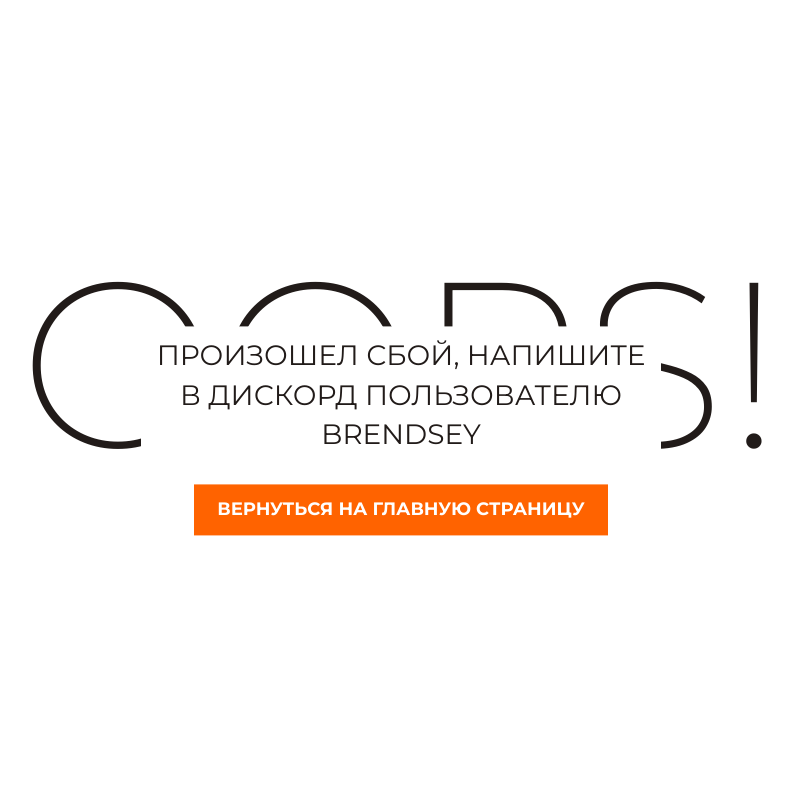
After one commit to postman17/test-task-for-zip-sale, a Django app: page /payments/failed/ in a window 1280 px wide. The commit adds this page. Shown: the whole page, without its empty margins (239-1032 px from the left). Run offline with Django 3.2, Linux system fonts and the light colour scheme.

Commit message:
Added success and failed pages

```diff
--- a/rubicon/core/templates/core/components/_footer.html
+++ b/rubicon/core/templates/core/components/_footer.html
@@ -29,5 +29,6 @@
         <div class="container">
             Made by Brendsey
         </div>
+        <a href="//freekassa.ru/" style="margin-right: 15px;"><img src="//www.free-kassa.ru/img/fk_btn/16.png" title="Приём оплаты на сайте картами"></a>
     </div>
 </footer>
--- /dev/null
+++ b/rubicon/payments/templates/payments/failed.html
@@ -0,0 +1,143 @@
+<!DOCTYPE html>
+<html lang="en">
+
+<head>
+	<meta charset="utf-8">
+	<meta http-equiv="X-UA-Compatible" content="IE=edge">
+	<meta name="viewport" content="width=device-width, initial-scale=1">
+
+	<title>404 HTML Template by Colorlib</title>
+
+	<link href="https://fonts.googleapis.com/css?family=Montserrat:200,400,700" rel="stylesheet">
+
+	<link type="text/css" rel="stylesheet" href="css/style.css" />
+
+</head>
+
+<body>
+<style>
+    * {
+  -webkit-box-sizing: border-box;
+          box-sizing: border-box;
+}
+
+body {
+  padding: 0;
+  margin: 0;
+}
+
+#notfound {
+  position: relative;
+  height: 100vh;
+}
+
+#notfound .notfound {
+  position: absolute;
+  left: 50%;
+  top: 50%;
+  -webkit-transform: translate(-50%, -50%);
+      -ms-transform: translate(-50%, -50%);
+          transform: translate(-50%, -50%);
+}
+
+.notfound {
+  max-width: 520px;
+  width: 100%;
+  line-height: 1.4;
+  text-align: center;
+}
+
+.notfound .notfound-404 {
+  position: relative;
+  height: 200px;
+  margin: 0px auto 20px;
+  z-index: -1;
+}
+
+.notfound .notfound-404 h1 {
+  font-family: 'Montserrat', sans-serif;
+  font-size: 236px;
+  font-weight: 200;
+  margin: 0px;
+  color: #211b19;
+  text-transform: uppercase;
+  position: absolute;
+  left: 50%;
+  top: 50%;
+  -webkit-transform: translate(-50%, -50%);
+      -ms-transform: translate(-50%, -50%);
+          transform: translate(-50%, -50%);
+}
+
+.notfound .notfound-404 h2 {
+  font-family: 'Montserrat', sans-serif;
+  font-size: 28px;
+  font-weight: 400;
+  text-transform: uppercase;
+  color: #211b19;
+  background: #fff;
+  padding: 10px 5px;
+  margin: auto;
+  display: inline-block;
+  position: absolute;
+  bottom: 0px;
+  left: 0;
+  right: 0;
+}
+
+.notfound a {
+  font-family: 'Montserrat', sans-serif;
+  display: inline-block;
+  font-weight: 700;
+  text-decoration: none;
+  color: #fff;
+  text-transform: uppercase;
+  padding: 13px 23px;
+  background: #ff6300;
+  font-size: 18px;
+  -webkit-transition: 0.2s all;
+  transition: 0.2s all;
+}
+
+.notfound a:hover {
+  color: #ff6300;
+  background: #211b19;
+}
+
+@media only screen and (max-width: 767px) {
+  .notfound .notfound-404 h1 {
+    font-size: 148px;
+  }
+}
+
+@media only screen and (max-width: 480px) {
+  .notfound .notfound-404 {
+    height: 148px;
+    margin: 0px auto 10px;
+  }
+  .notfound .notfound-404 h1 {
+    font-size: 86px;
+  }
+  .notfound .notfound-404 h2 {
+    font-size: 16px;
+  }
+  .notfound a {
+    padding: 7px 15px;
+    font-size: 14px;
+  }
+}
+
+</style>
+	<div id="notfound">
+		<div class="notfound">
+			<div class="notfound-404">
+				<h1>Oops!</h1>
+				<h2>Произошел сбой, напишите в дискорд пользователю Brendsey</h2>
+			</div>
+			<a href="/">Вернуться на главную страницу</a>
+		</div>
+	</div>
+
+</body>
+
+</html>
--- /dev/null
+++ b/rubicon/payments/urls.py
@@ -0,0 +1,9 @@
+from django.urls import path, include
+
+from . import views
+
+
+urlpatterns = [
+    path('success/', views.SuccessPage.as_view()),
+    path('failed/', views.FailedPage.as_view()),
+]
--- a/rubicon/payments/views.py
+++ b/rubicon/payments/views.py
@@ -1,3 +1,9 @@
-from django.shortcuts import render
+from django.views.generic import TemplateView
 
-# Create your views here.
+
+class SuccessPage(TemplateView):
+    template_name = 'payments/success.html'
+
+
+class FailedPage(TemplateView):
+    template_name = 'payments/failed.html'
--- a/rubicon/project/urls.py
+++ b/rubicon/project/urls.py
@@ -1,18 +1,3 @@
-"""rubicon URL Configuration
-
-The `urlpatterns` list routes URLs to views. For more information please see:
-    https://docs.djangoproject.com/en/3.0/topics/http/urls/
-Examples:
-Function views
-    1. Add an import:  from my_app import views
-    2. Add a URL to urlpatterns:  path('', views.home, name='home')
-Class-based views
-    1. Add an import:  from other_app.views import Home
-    2. Add a URL to urlpatterns:  path('', Home.as_view(), name='home')
-Including another URLconf
-    1. Import the include() function: from django.urls import include, path
-    2. Add a URL to urlpatterns:  path('blog/', include('blog.urls'))
-"""
 from django.contrib import admin
 from django.urls import path, include
 from django.conf import settings
@@ -21,12 +6,9 @@ from django.conf.urls.static import static
 urlpatterns = [
     path('admin/', admin.site.urls),
     path('', include('core.urls')),
+    path('payments/', include('payments.urls')),
 ]
 
 if settings.DEBUG:
-    urlpatterns += static(
-        settings.STATIC_URL, document_root=settings.STATIC_ROOT
-    )
-    urlpatterns += static(
-        settings.MEDIA_URL, document_root=settings.MEDIA_ROOT
-    )
+    urlpatterns += static(settings.STATIC_URL, document_root=settings.STATIC_ROOT)
+    urlpatterns += static(settings.MEDIA_URL, document_root=settings.MEDIA_ROOT)
```
Also changed, not shown: rubicon/payments/templates/payments/success.html (added, +48 -0 lines).
